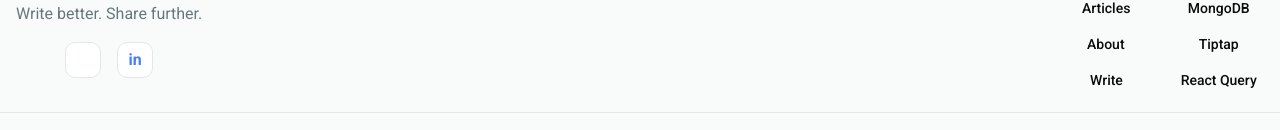
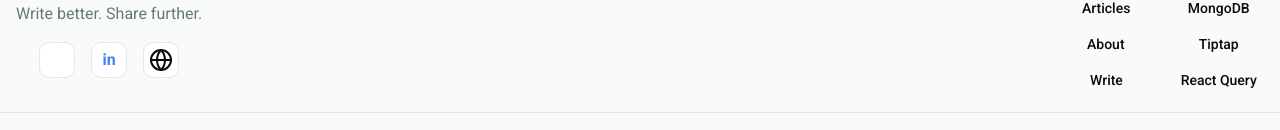
Before and after one commit to Ali-boorboor/ArticleHub, a Next.js app: page / in a window 1280 px wide. Shown: the part 1652-1782 px from the top of the page. Built offline with nearby package versions, Linux system fonts and the light colour scheme.

Commit message:
style: site page link added

```diff
--- a/src/components/footer/Socials.tsx
+++ b/src/components/footer/Socials.tsx
@@ -1,5 +1,6 @@
 import { buttonVariants } from "@/components/ui/button";
 import { cn } from "@/lib/utils";
+import { Globe } from "lucide-react";
 import Image from "next/image";
 import Link from "next/link";
 
@@ -51,6 +52,17 @@ const Socials = () => {
         >
           in
         </Link>
+
+        <Link
+          className={cn(
+            buttonVariants({ variant: "outline", size: "icon-lg" }),
+          )}
+          href="https://portfolio-three-chi-l541bxyevl.vercel.app"
+          aria-label="site link"
+          target="_blank"
+        >
+          <Globe className="size-6" aria-hidden />
+        </Link>
       </div>
     </section>
   );
```
